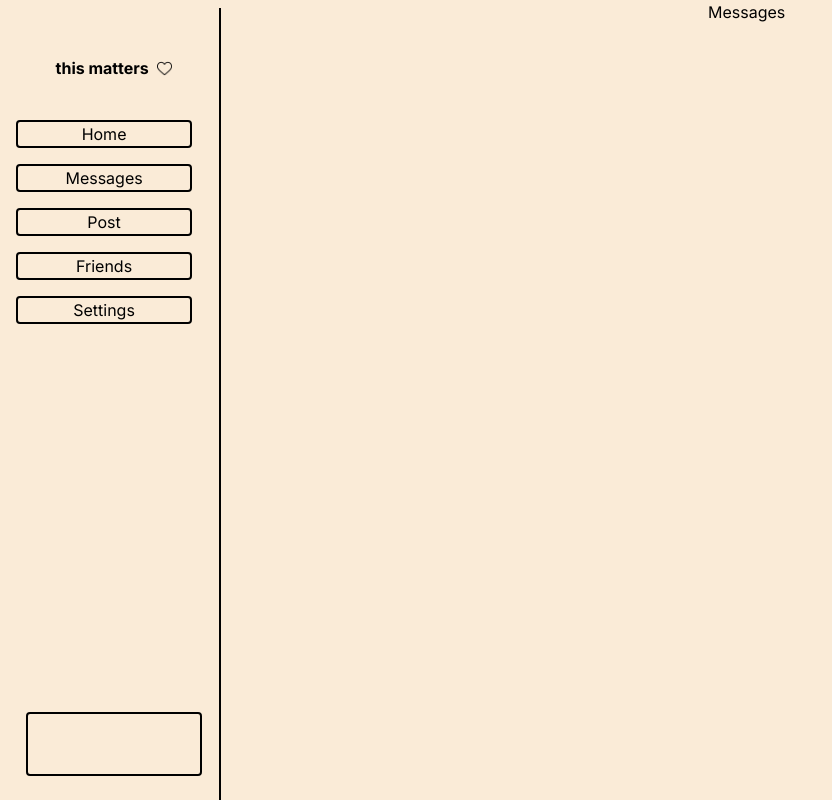
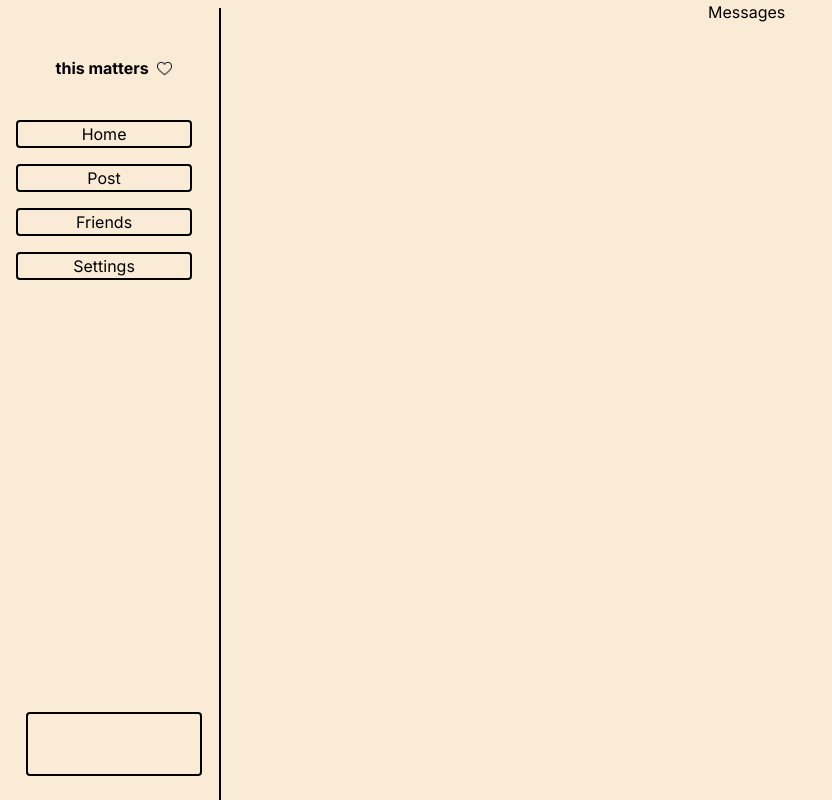
Before and after one commit to dhruv-gambhir/thismatters, a Next.js app: page /messages in a window 1280 px wide. Shown: the whole page, without its empty margins (0-832 px from the left). Built offline with nearby package versions, Linux system fonts and the light colour scheme.

Commit message:
removed messages from sidebar

```diff
--- a/app/Components/Post.js
+++ b/app/Components/Post.js
@@ -7,9 +7,9 @@
 
     return (
         <main className="border-dotted border-black border-2 m-4 p-4 w-5/6">
-            <div className="flex w-full border border-2 border-black">
+            <div className="flex w-full border-2 border-black justify-between">
                 <h1 className="p-2">{username}</h1>
-                <button className="p-2 right-2">yo</button>
+                <button className="p-2">...</button>
             </div>
 
             <p>{title}</p>
--- a/app/Components/SideBar.js
+++ b/app/Components/SideBar.js
@@ -17,12 +17,6 @@
                     onClick={() => router.push("/")}
                 >
                     Home
-                </button>
-                <button
-                    className="border-solid border-2 border-black rounded m-2 w-10/12"
-                    onClick={() => router.push("/messages")}
-                >
-                    Messages
                 </button>
                 <button
                     className="border-solid border-2 border-black rounded m-2 w-10/12"
```
Also changed, not shown: ~/.vim/undodir/%Users%dhruvgambhir%Code%thismatters%app%api%remove-friend-request%route.js (deleted), ~/.vim/undodir/%Users%dhruvgambhir%Code%thismatters%app%friends%page.js (deleted).
